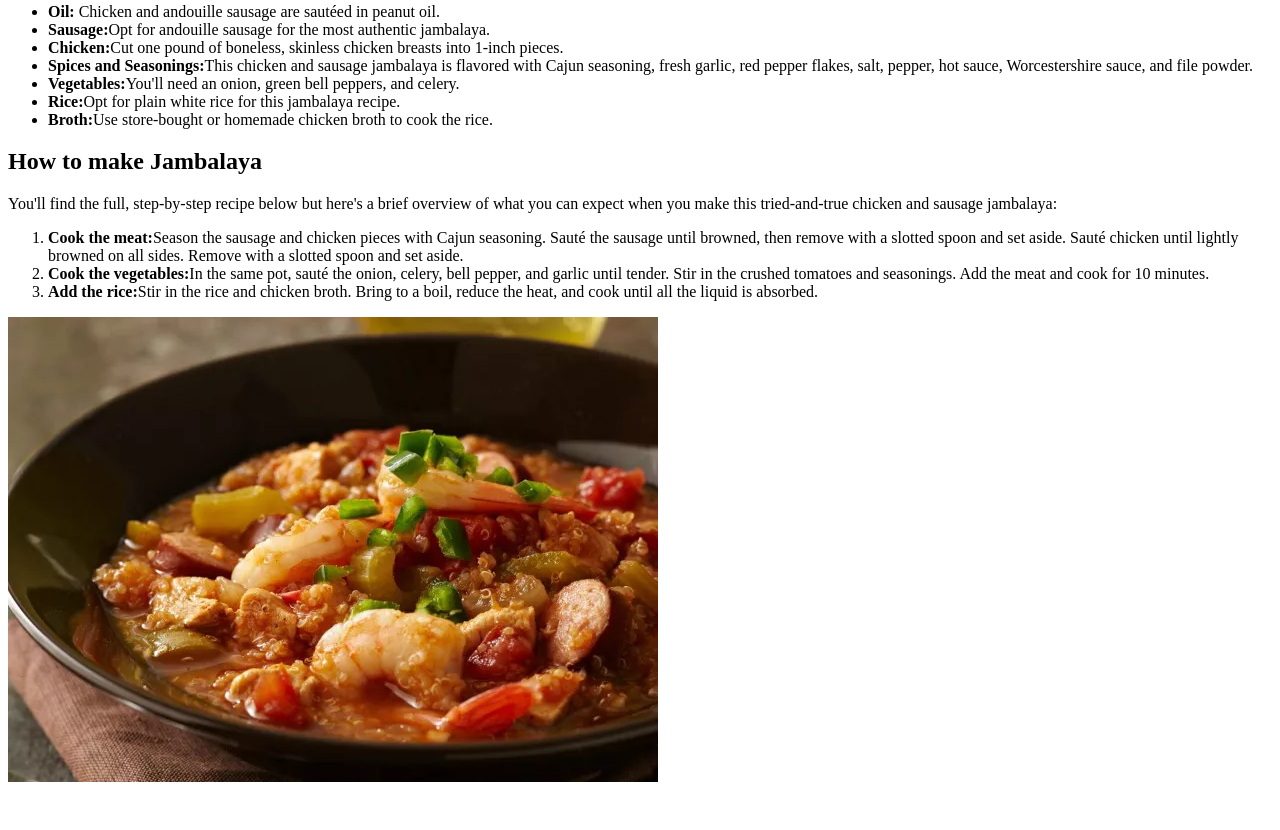
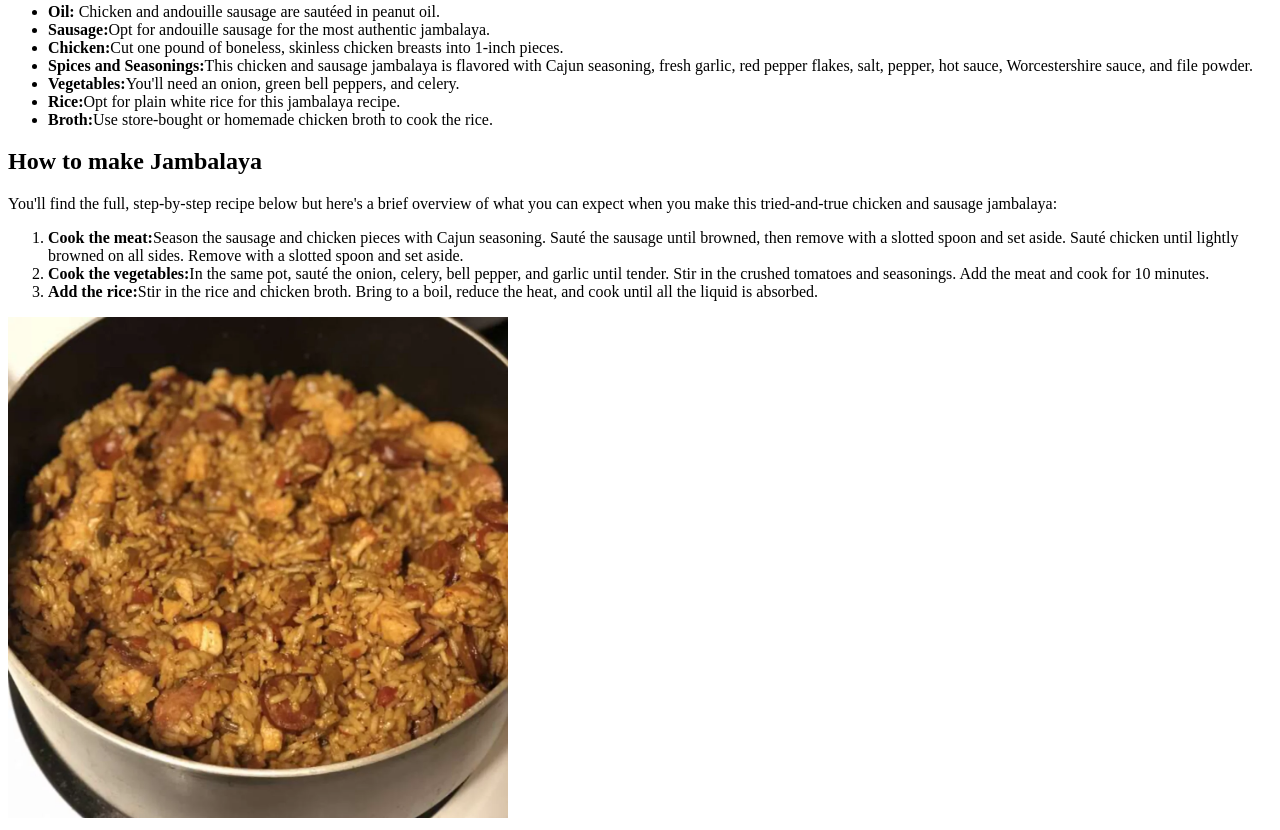
Before and after one commit to BinkSan3/odin-recipes, a plain HTML site: page recipes/jambalaya.html in a window 1280 px wide. Shown: the part 870-1700 px from the top of the page. Before the commit the page ends 1664 px from the top, so only its background shows below. Drawn offline with Linux system fonts and the light colour scheme.

Commit message:
Change image dimensions

```diff
--- a/recipes/jambalaya.html
+++ b/recipes/jambalaya.html
@@ -8,7 +8,7 @@
     <body>
         <h1>Best Jambalaya</h1>
         <p>A spicy jambalaya with chicken, andouille sausage, rice, and Cajun seasonings that's easy to make in one pot.</p>
-        <img src="../images/jambalaya.jpg">
+        <img src="../images/jambalaya.jpg" alt="Images of delicious jambalaya">
 
         <p>This jambalaya recipe is savory, spicy, and oh-so satisfying. The Allrecipes community can't get enough of the top-rated jambalaya — it has earned more than 1,000 rave reviews from happy home cooks.</p>
 
@@ -37,7 +37,7 @@
             <li><b>Add the rice:</b>Stir in the rice and chicken broth. Bring to a boil, reduce the heat, and cook until all the liquid is absorbed.</li>
         </ol>
 
-        <img src="../images/jambalaya.jpg">
+        <img src="../images/jrice.jpg" alt="image of delicious jambalaya" width="500">
 
     </body>
 </html>
```
